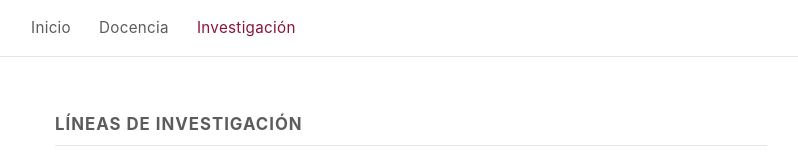
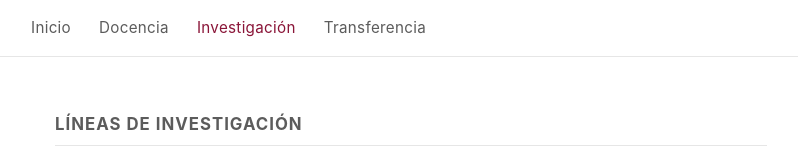
Before and after one commit to cbgarciaugr/cbgarciaugr.github.io, a plain HTML site: page investigacion.html in a window 1280 px wide. Shown: the top 160 px of the page, without its empty margins (229-1027 px from the left). Drawn offline with Linux system fonts and the light colour scheme.

Commit message:
Corregir menú de navegación para incluir Transferencia en todas las páginas

```diff
--- a/investigacion.html
+++ b/investigacion.html
@@ -13,6 +13,7 @@
     <a href="index.html">Inicio</a>
     <a href="docencia.html">Docencia</a>
     <a href="investigacion.html" class="active">Investigación</a>
+    <a href="transferencia.html">Transferencia</a>
   </div>
 </nav>
 
```
Also changed, not shown: docencia.html (+1 -0 lines), index.html (+1 -0 lines).
